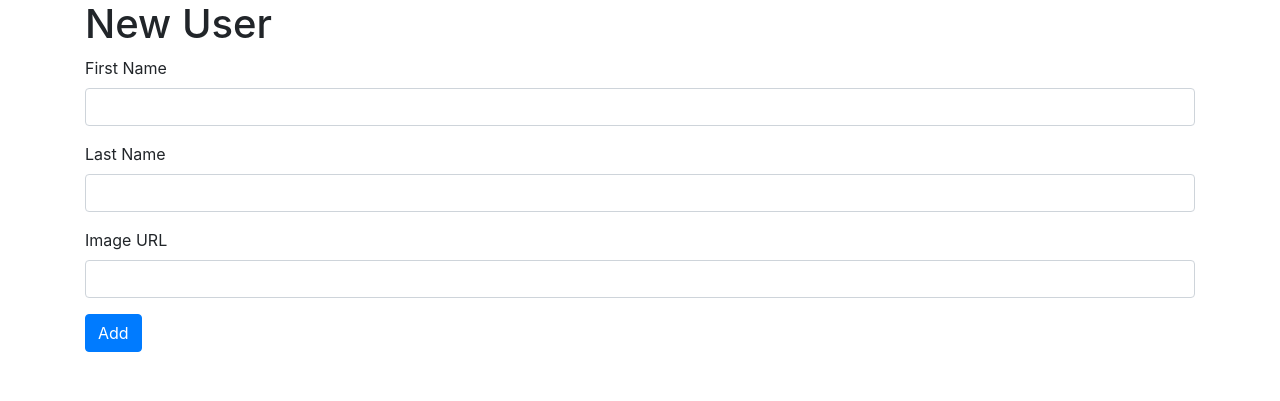
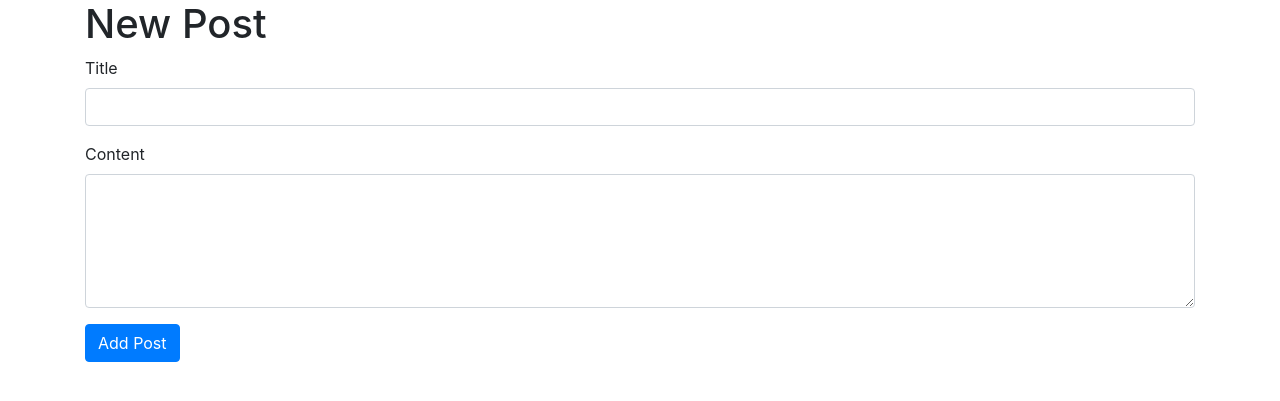
Before and after one commit to dare3/blogg, a Flask app: template template/new.html in a window 1280 px wide. Shown: the top 401 px of the page. Run offline with Flask 3, Linux system fonts and the light colour scheme; the template is opened without the code that fills it, so the values that code supplies are empty; parts of the project's set-up code (start-up, migrations or seed data) failed here and were passed over; some libraries are stand-ins or nearby versions.

Commit message:
modified

```diff
--- a/app.py
+++ b/app.py
@@ -1,16 +1,14 @@
 """Blogly application."""
 
 from flask import Flask, redirect, render_template, request, url_for
-from models import  connect_db, db, User
+from models import Post, connect_db, db, User
 from flask_debugtoolbar import DebugToolbarExtension
-
 
 app = Flask(__name__)
 app.config['SQLALCHEMY_DATABASE_URI'] = 'postgresql:///blogly'
 app.config['SQLALCHEMY_TRACK_MODIFICATIONS'] = False
 app.config['SQLALCHEMY_ECHO'] = True
 app.config['SECRET_KEY'] = 'secretkey'
-
 
 toolbar = DebugToolbarExtension(app)
 
@@ -68,3 +66,49 @@ def delete_user(user_id):
     db.session.delete(user)
     db.session.commit()
     return redirect(url_for('list_users'))
+
+@app.route('/users/<int:user_id>/posts/new')
+def new_post(user_id):
+    user = User.query.get_or_404(user_id)
+    return render_template('new_post.html', user_id=user_id)
+
+@app.route('/users/<int:user_id>/posts/new', methods=['POST'])
+def add_post(user_id):
+    title = request.form['title']
+    content = request.form['content']
+
+    new_post = Post(title=title, content=content, user_id=user_id)
+    db.session.add(new_post)
+    db.session.commit()
+
+    return redirect(url_for('show_user', user_id=user_id))
+
+@app.route('/posts/<int:post_id>')
+def show_post(post_id):
+    post = Post.query.get_or_404(post_id)
+    return render_template('detail_post.html', post=post)
+
+@app.route('/posts/<int:post_id>/edit')
+def edit_post(post_id):
+    post = Post.query.get_or_404(post_id)
+    return render_template('edit_post.html', post=post)
+
+@app.route('/posts/<int:post_id>/edit', methods=['POST'])
+def update_post(post_id):
+    post = Post.query.get_or_404(post_id)
+    post.title = request.form['title']
+    post.content = request.form['content']
+
+    db.session.commit()
+    return redirect(url_for('show_post', post_id=post.id))
+
+@app.route('/posts/<int:post_id>/delete', methods=['POST'])
+def delete_post(post_id):
+    post = Post.query.get_or_404(post_id)
+    user_id = post.user_id
+    db.session.delete(post)
+    db.session.commit()
+    return redirect(url_for('show_user', user_id=user_id))
+
+if __name__ == '__main__':
+    app.run(debug=True)
--- a/template/new.html
+++ b/template/new.html
@@ -1,22 +1,18 @@
 {% extends 'base.html' %}
 
-{% block title %}New User{% endblock %}
+{% block title %}New Post{% endblock %}
 
 {% block content %}
-  <h1>New User</h1>
-  <form method="POST" action="{{ url_for('add_user') }}">
+  <h1>New Post</h1>
+  <form method="POST" action="{{ url_for('add_post', user_id=user_id) }}">
     <div class="form-group">
-      <label for="first_name">First Name</label>
-      <input type="text" class="form-control" id="first_name" name="first_name" required>
+      <label for="title">Title</label>
+      <input type="text" class="form-control" id="title" name="title" required>
     </div>
     <div class="form-group">
-      <label for="last_name">Last Name</label>
-      <input type="text" class="form-control" id="last_name" name="last_name" required>
+      <label for="content">Content</label>
+      <textarea class="form-control" id="content" name="content" rows="5" required></textarea>
     </div>
-    <div class="form-group">
-      <label for="image_url">Image URL</label>
-      <input type="url" class="form-control" id="image_url" name="image_url">
-    </div>
-    <button type="submit" class="btn btn-primary">Add</button>
+    <button type="submit" class="btn btn-primary">Add Post</button>
   </form>
 {% endblock %}
```
Also changed, not shown: models.py (+44 -14 lines), template/detail.html (+11 -0 lines), template/detail_post.html (added, +17 -0 lines), template/edit_post.html (added, +19 -0 lines), template/new_post.html (added, +17 -0 lines), test/unittest.py (+23 -1 lines).
